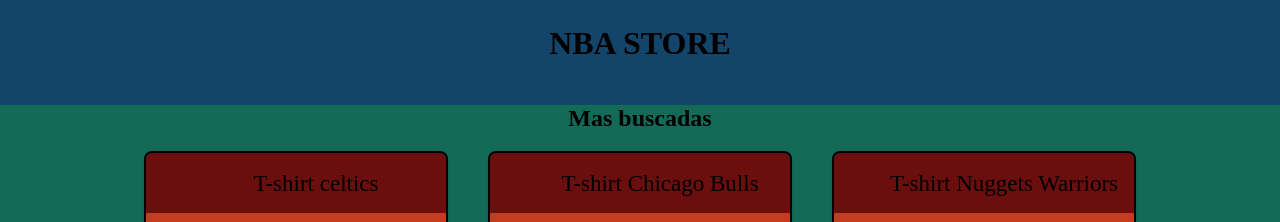
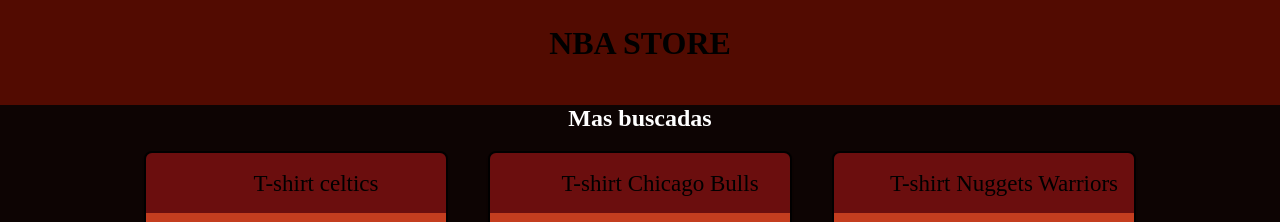
Before and after one commit to Facu6M/Nba-Store, a plain HTML site: page index.html in a window 1280 px wide. Shown: the top 222 px of the page. Drawn offline with Linux system fonts and the light colour scheme.

Commit message:
Update styles.css

```diff
--- a/styles.css
+++ b/styles.css
@@ -7,7 +7,7 @@ h1 {
     margin-top: 0px;
     height: 80px;
     text-align: center;
-    background-color: #13456A ;
+    background-color: #520B01 ;
     padding-top: 25px;
 }
 
@@ -16,8 +16,9 @@ nav {
 }
 
 h2 {
-   background-color: #136A56;
+   background-color: #0D0403;
    text-align: center;
+   color: white;
 }
 
 
@@ -25,7 +26,7 @@ main {
     margin-top: -21px;
     height: 100%;
     width: 100%;
-    background-color: #136A56;
+    background-color: #0D0403;
     display: flex;
     flex-wrap: wrap;
 }
```
